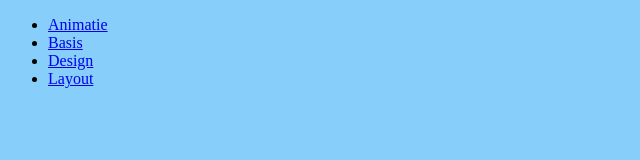
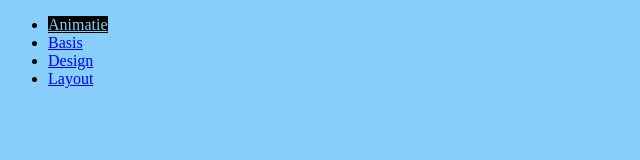
Before and after one commit to Thomas1070/html-oefeningen, a plain HTML site: page Index.html in a window 1280 px wide. In both pictures the pointer is over the link "Animatie". Shown: the whole page, without its empty margins (0-640 px from the left). Drawn offline with Linux system fonts and the light colour scheme.

Commit message:
Update styles.css

```diff
--- a/styles.css
+++ b/styles.css
@@ -1,3 +1,8 @@
 body{
     background-color: lightskyblue;
 }
+
+a:hover{
+    color: lightskyblue;
+    background-color: black;
+}
```
